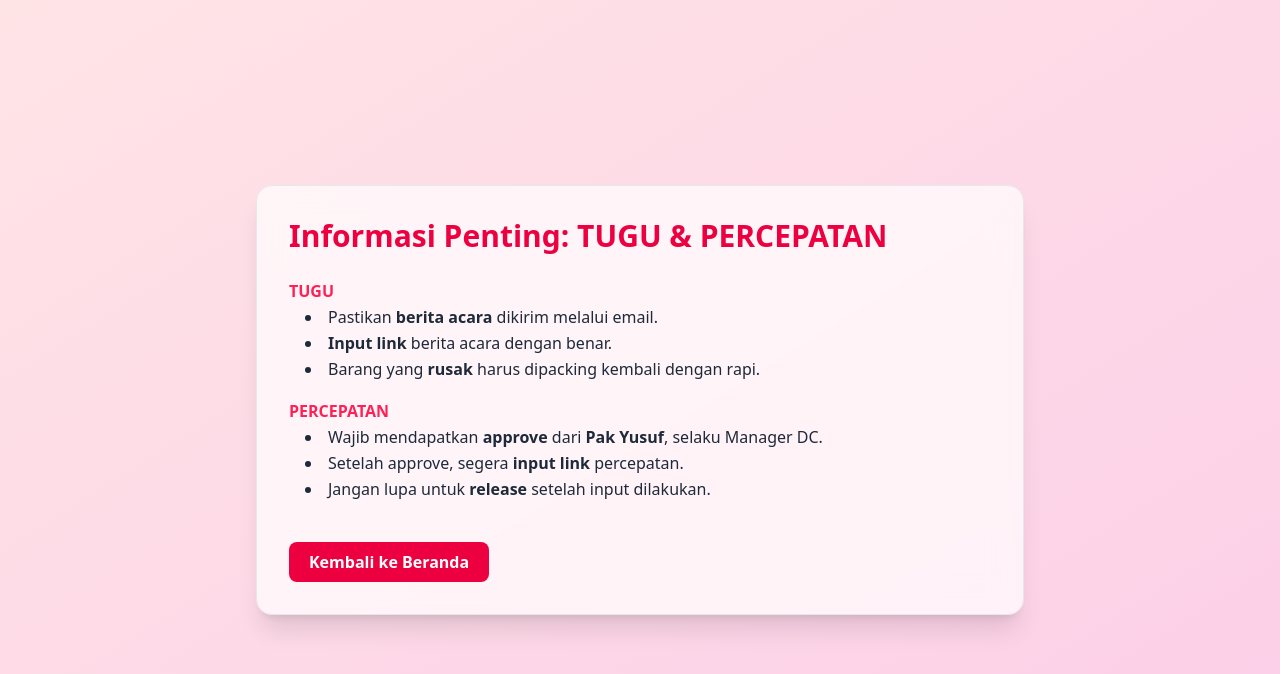
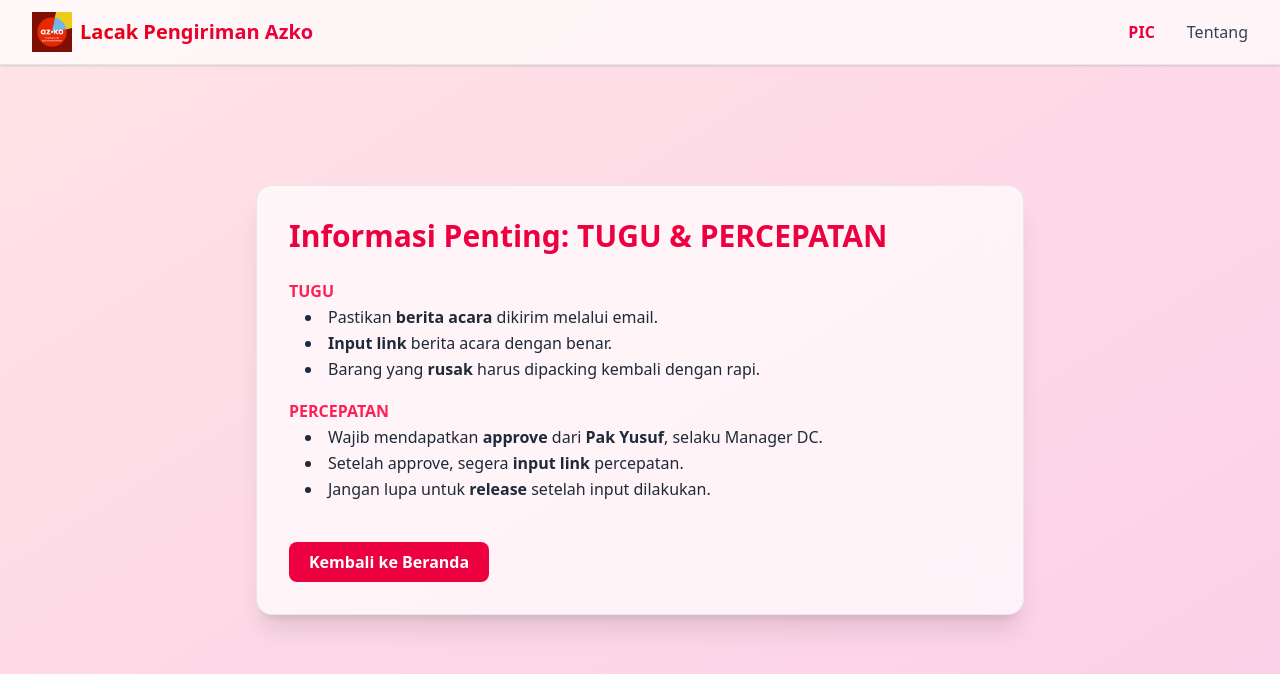
Before and after one commit to ariandto/frontendazko, a React (Vite) app: page /onprogress in a window 1280 px wide. Shown: the top 674 px of the page. Built offline with nearby package versions, Linux system fonts and the light colour scheme.

Commit message:
commit info

```diff
--- a/src/pages/Info.tsx
+++ b/src/pages/Info.tsx
@@ -1,9 +1,12 @@
-// src/pages/Info.tsx
 import { Link } from "react-router-dom";
+import Navigation from "./Navigation";
 
 const Info = () => {
   return (
-    <div className="min-h-screen bg-gradient-to-br from-rose-100 to-pink-200 flex items-center justify-center p-4 sm:p-6">
+    <>
+      <Navigation />
+
+      <div className="min-h-screen bg-gradient-to-br from-rose-100 to-pink-200 flex items-center justify-center p-4 sm:p-6 pt-20">
         <div className="max-w-3xl w-full bg-white/70 backdrop-blur-lg shadow-xl rounded-2xl p-6 sm:p-8 border border-gray-200 space-y-6">
           <h1 className="text-2xl sm:text-3xl font-bold text-rose-600">
             Informasi Penting: TUGU & PERCEPATAN
@@ -39,6 +42,7 @@
           </div>
         </div>
       </div>
+    </>
   );
 };
 
```
Lines whose indentation alone changed are shown as unchanged.
